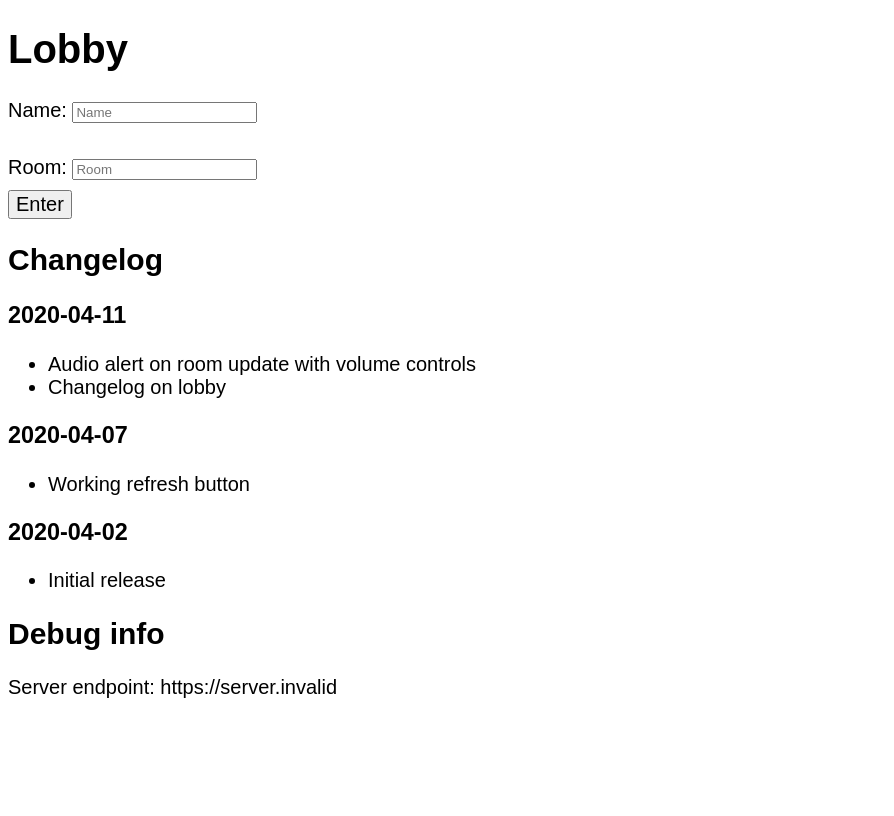
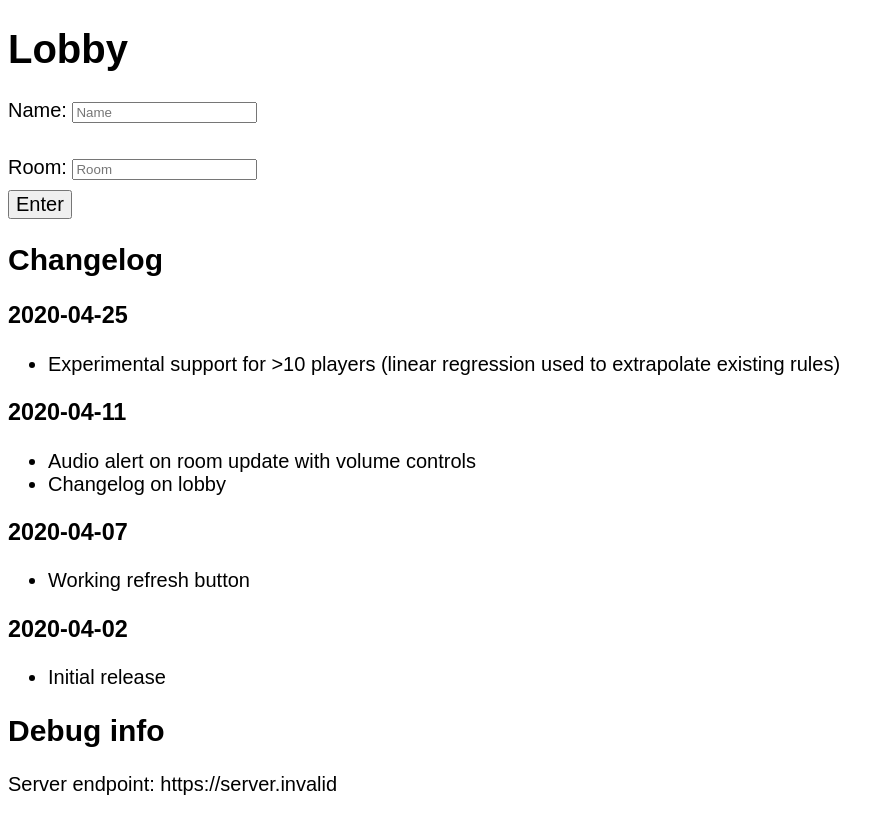
Before and after one commit to H5O2plus/qresistance-client, a React (Create React App) app: page / in a window 1280 px wide. Shown: the whole page, without its empty margins (0-894 px from the left). Built offline with nearby package versions, Linux system fonts and the light colour scheme; no server answers.

Commit message:
Update changelog

```diff
--- a/src/components/Lobby/index.js
+++ b/src/components/Lobby/index.js
@@ -39,6 +39,10 @@ const Lobby = () => {
 				<button type="submit">Enter</button>
 			</form>
 			<h2>Changelog</h2>
+			<h3>2020-04-25</h3>
+			<ul>
+				<li>Experimental support for >10 players (linear regression used to extrapolate existing rules)</li>
+			</ul>
 			<h3>2020-04-11</h3>
 			<ul>
 				<li>Audio alert on room update with volume controls</li>
```
